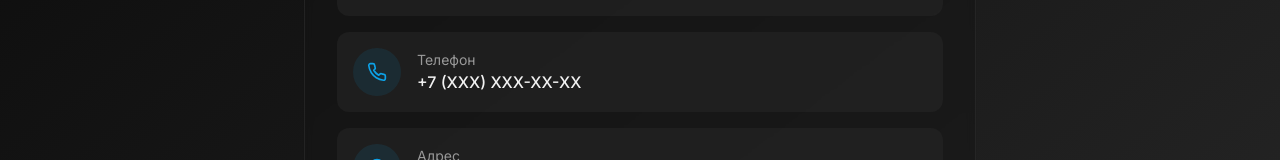
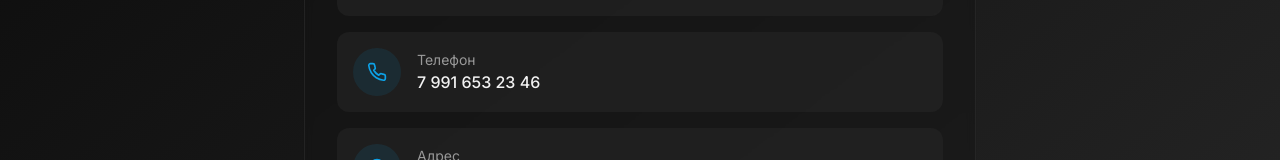
Before and after one commit to pr-poehali-dev/app-development-project-1, a React (Vite) app: page / in a window 1280 px wide. Both pictures are taken after a click on the button "Контакты". Shown: the part 343-503 px from the top of the page. Built offline with nearby package versions, Linux system fonts and the light colour scheme.

Commit message:
Обновить номер телефона

```diff
--- a/src/pages/Index.tsx
+++ b/src/pages/Index.tsx
@@ -227,7 +227,7 @@ export default function Index() {
                 <div className="space-y-4">
                   {[
                     { icon: 'Mail', label: 'Email', value: 'skorovarovd2014@gmail.com' },
-                    { icon: 'Phone', label: 'Телефон', value: '+7 (XXX) XXX-XX-XX' },
+                    { icon: 'Phone', label: 'Телефон', value: '7 991 653 23 46' },
                     { icon: 'MapPin', label: 'Адрес', value: 'г. Москва, ул. Примерная, д. 1' },
                     { icon: 'Clock', label: 'Время работы', value: 'Пн-Пт: 9:00 - 18:00' }
                   ].map((contact, index) => (
```
